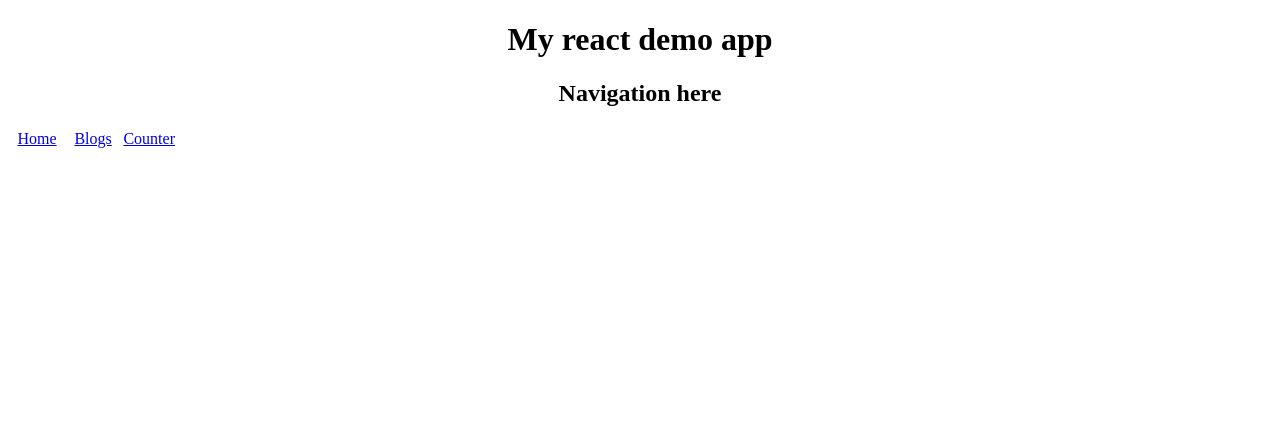
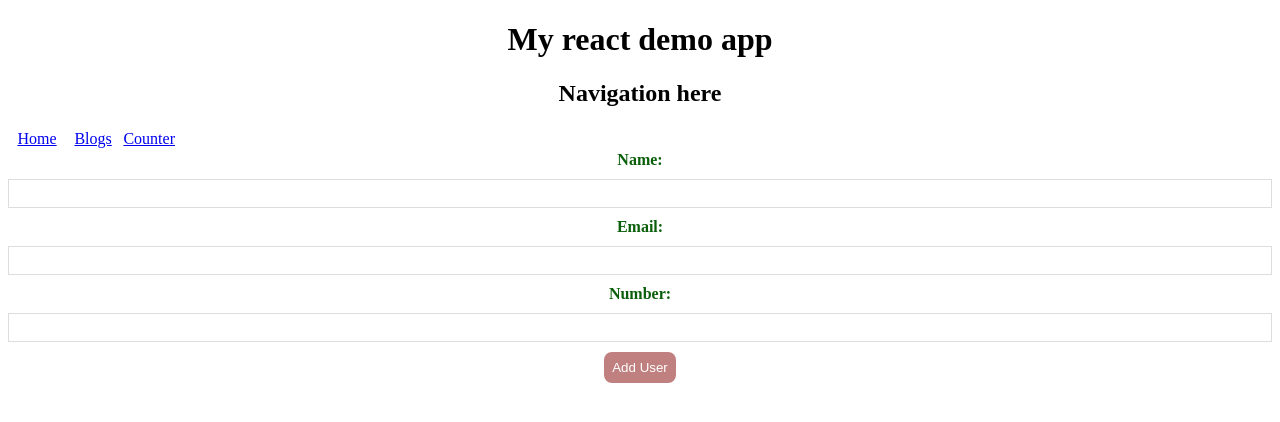
Before and after one commit to atalkowski/myreact, a React (Create React App) app: page /user-create in a window 1280 px wide. Shown: the top 422 px of the page. Built offline with nearby package versions, Linux system fonts and the light colour scheme.

Commit message:
Added first part Add User and other corrections

```diff
--- a/src/App.css
+++ b/src/App.css
@@ -79,3 +79,21 @@ label {
     transform: rotate(360deg);
   }
 }
+
+.create input, .create textarea, .create select {
+  width:100%;
+  padding: 6px 10px;
+  margin: 10px 0;
+  border: 1px solid #ddd;
+  box-sizing: border-box;
+  display: block;
+}
+
+.create button {
+  background: #C08080;
+  color: #fff;
+  border: 0;
+  padding: 8px;
+  border-radius: 8px;
+  cursor: pointer;
+}
--- a/src/App.js
+++ b/src/App.js
@@ -4,8 +4,9 @@ import Home from './v1/Home.tsx';
 import User from './v1/User.tsx';
 import Navbar from './Navbar.js';
 import { BrowserRouter as Router, Route, Routes } from 'react-router-dom';
+import './App.css';
+import UserCreate from './v1/UserCreate.tsx';
 
-import './App.css';
 function App() {
   return (
     <Router>
@@ -18,6 +19,8 @@ function App() {
             <Route path="/blogpage" element={<BlogPage />}></Route>
             <Route path="/counter"  element={<Counter />}> </Route>
             <Route exact path="/users/:userId" element={<User />} />
+            <Route exact path="/user-create" element={<UserCreate />} />
+
           </Routes>
         </div>
       </div>
--- /dev/null
+++ b/src/v1/UserCreate.tsx
@@ -0,0 +1,29 @@
+
+import React, { useState } from 'react'
+
+const UserCreate = () => {
+  const [name, setName] = useState('');
+  const [email, setEmail] = useState('');
+  const [number, setNumber] = useState('');
+
+  return (
+    <React.Fragment>
+    <div>
+      <form className="create">
+        <label>Name:
+           <input type="text" required value={name} onChange={(e) => setName(e.target.value)}/>
+        </label>
+        <label>Email:
+          <input type="text"           value={email}  onChange={(e) => setEmail(e.target.value)}/>
+        </label>
+        <label>Number:
+           <input type="text"          value={number} onChange={(e) => setNumber(e.target.value)}/>
+        </label>
+        <button>Add User</button>
+        </form>
+    </div>
+  </React.Fragment>
+  );
+}
+
+export default UserCreate;
--- a/src/v1/UserList.tsx
+++ b/src/v1/UserList.tsx
@@ -1,18 +1,11 @@
 import React from 'react';
 import { Link } from 'react-router-dom';
-
-interface IUser {
-    id: number;
-    name: string;
-    email: string;
-    number: string;
-}
+import IUser from './IUser';
 
 interface UserListProps {
     users: IUser[];
     name: string;
 }
-
 
 const UserList: React.FC<UserListProps> = ({ users, name }) => {
   return (
@@ -21,6 +14,7 @@ const UserList: React.FC<UserListProps> = ({ users, name }) => {
         <div>
           <h1>Users List</h1>
         </div>
+        <div><Link to={"/user-create"}><button className="create">Add User</button></Link></div>
         <div>
           <table text-align="center">
             <thead>
@@ -38,7 +32,7 @@ const UserList: React.FC<UserListProps> = ({ users, name }) => {
                   </td>
                   <td>
                     <Link to={`/users/${user.id}`}>
-                      <button>View full details</button>
+                      <button>View detail</button>
                     </Link>
                   </td>
                 </tr>
```
